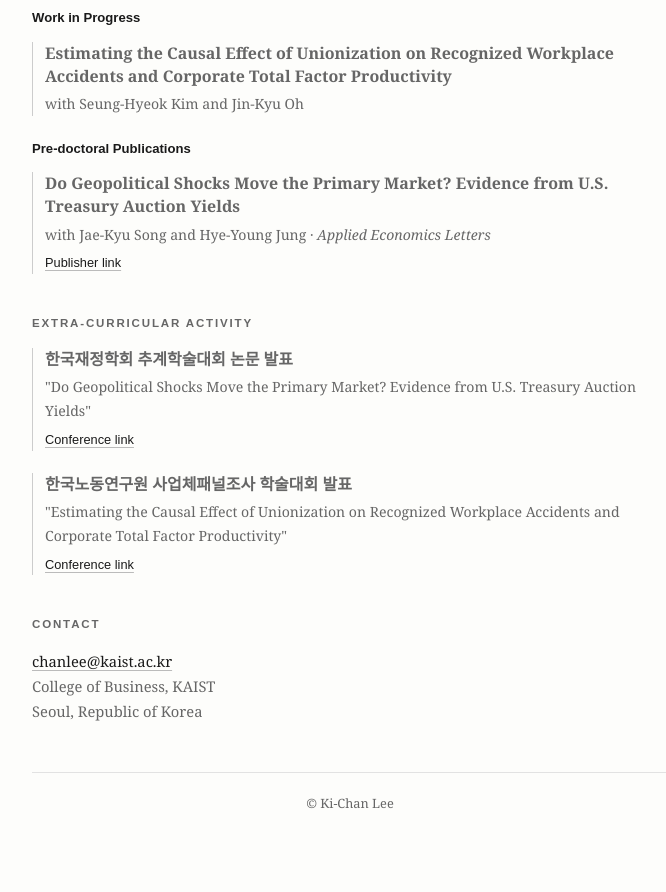
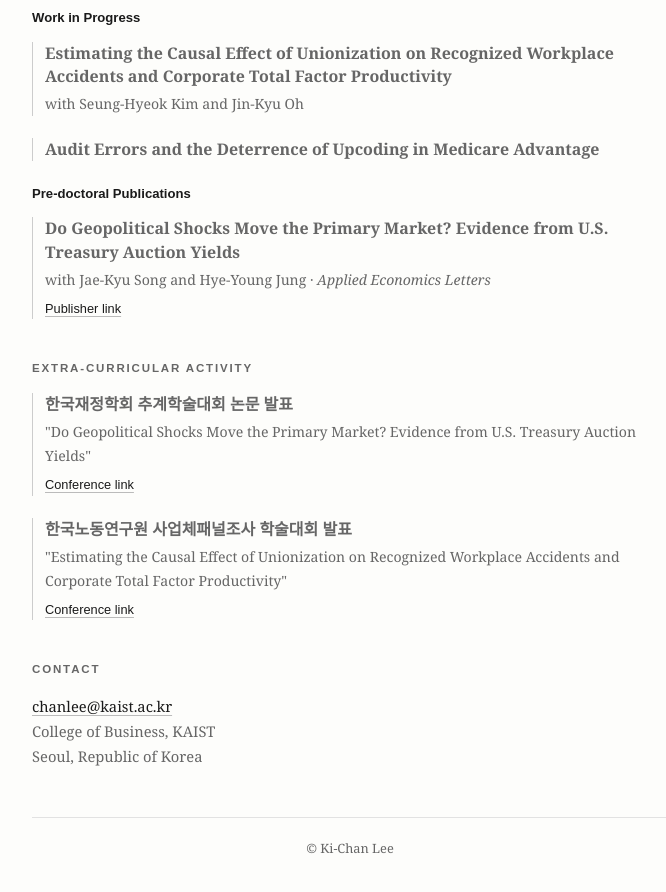
Before and after one commit to Robert-the-economist/kichan, a plain HTML site: page index.html in a window 1280 px wide. Shown: the part 880-1772 px from the top of the page, without its empty margins (290-956 px from the left). Drawn offline with Linux system fonts and the light colour scheme.

Commit message:
Update index.html

```diff
--- a/index.html
+++ b/index.html
@@ -160,6 +160,11 @@
 			<p>with Seung-Hyeok Kim and Jin-Kyu Oh</p>
 		</div>
 
+		<div class="item">
+			<p class="ptitle">Audit Errors and the Deterrence of Upcoding in Medicare Advantage </p>
+
+		</div>
+
 		<h3>Pre-doctoral Publications</h3>
 		<div class="item">
 			<p class="ptitle">Do Geopolitical Shocks Move the Primary Market? Evidence from U.S. Treasury Auction Yields</p>
```
